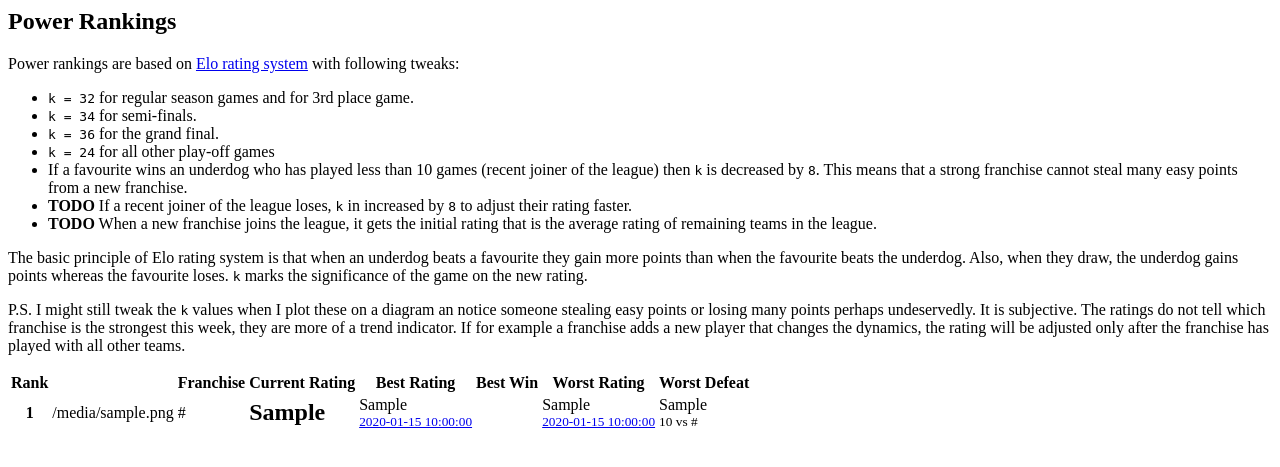
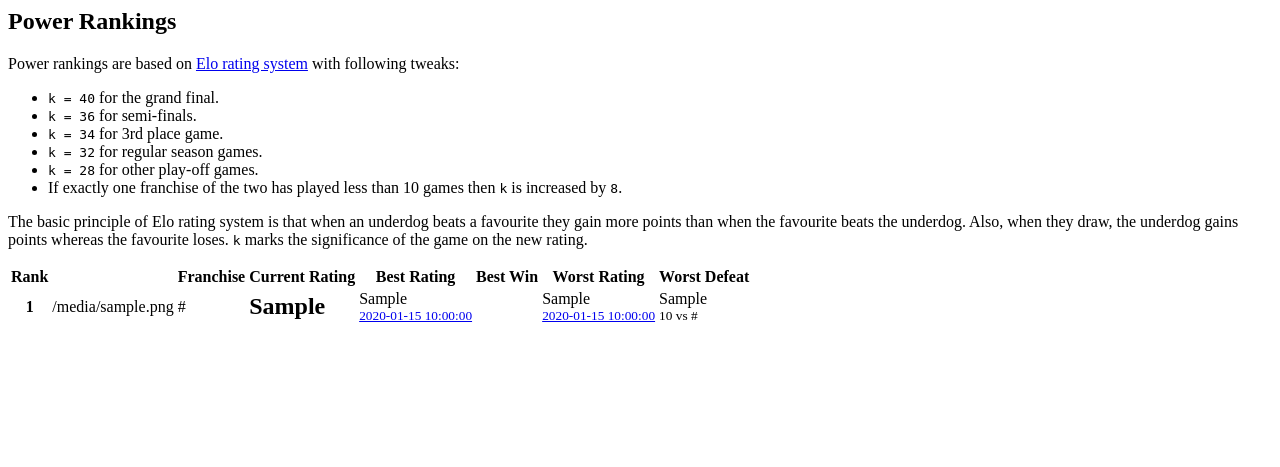
Before and after one commit to zilupe/unicorn, a Python web app: template unicorn/templates/power_rankings.html in a window 1280 px wide. Shown: the top 467 px of the page. Run offline with Jinja, Linux system fonts and the light colour scheme; the template is opened without the code that fills it: most values are stand-ins (such as "Sample title", 1, 10 or a date in 2020).

Commit message:
Ok i'm happy with ELO k

```diff
--- a/unicorn/templates/power_rankings.html
+++ b/unicorn/templates/power_rankings.html
@@ -4,28 +4,19 @@
 with following tweaks:</p>
 
 <ul>
-    <li><code>k = 32</code> for regular season games and for 3rd place game.</li>
-    <li><code>k = 34</code> for semi-finals.</li>
-    <li><code>k = 36</code> for the grand final.</li>
-    <li><code>k = 24</code> for all other play-off games</li>
-    <li>If a favourite wins an underdog who has played less than 10 games (recent joiner of the league)
-    then <code>k</code> is decreased by <code>8</code>. This means that a strong franchise cannot steal many
-    easy points from a new franchise.</li>
-    <li><strong>TODO</strong> If a recent joiner of the league loses, <code>k</code> in increased by <code>8</code> to adjust
-    their rating faster.</li>
-    <li><strong>TODO</strong> When a new franchise joins the league, it gets the initial rating that is the average rating of remaining
-    teams in the league.</li>
+    <li><code>k = 40</code> for the grand final.</li>
+    <li><code>k = 36</code> for semi-finals.</li>
+    <li><code>k = 34</code> for 3rd place game.</li>
+    <li><code>k = 32</code> for regular season games.</li>
+    <li><code>k = 28</code> for other play-off games.</li>
+    <li>If exactly one franchise of the two has played less than 10 games then <code>k</code> is increased
+    by <code>8</code>.</li>
 </ul>
 
 <p>The basic principle of Elo rating system is that when an underdog
 beats a favourite they gain more points than when the favourite beats the underdog.
 Also, when they draw, the underdog gains points whereas the favourite loses.
 <code>k</code> marks the significance of the game on the new rating.</p>
-
-<p>P.S. I might still tweak the <code>k</code> values when I plot these on a diagram an notice someone stealing
-easy points or losing many points perhaps undeservedly. It is subjective. The ratings do not tell which franchise
-is the strongest this week, they are more of a trend indicator. If for example a franchise adds a new player that
-changes the dynamics, the rating will be adjusted only after the franchise has played with all other teams.</p>
 
 <table class="table table-border data-table-simple mt-5">
     <thead>
```
Also changed, not shown: unicorn/v2/power_rankings.py (+11 -11 lines).
